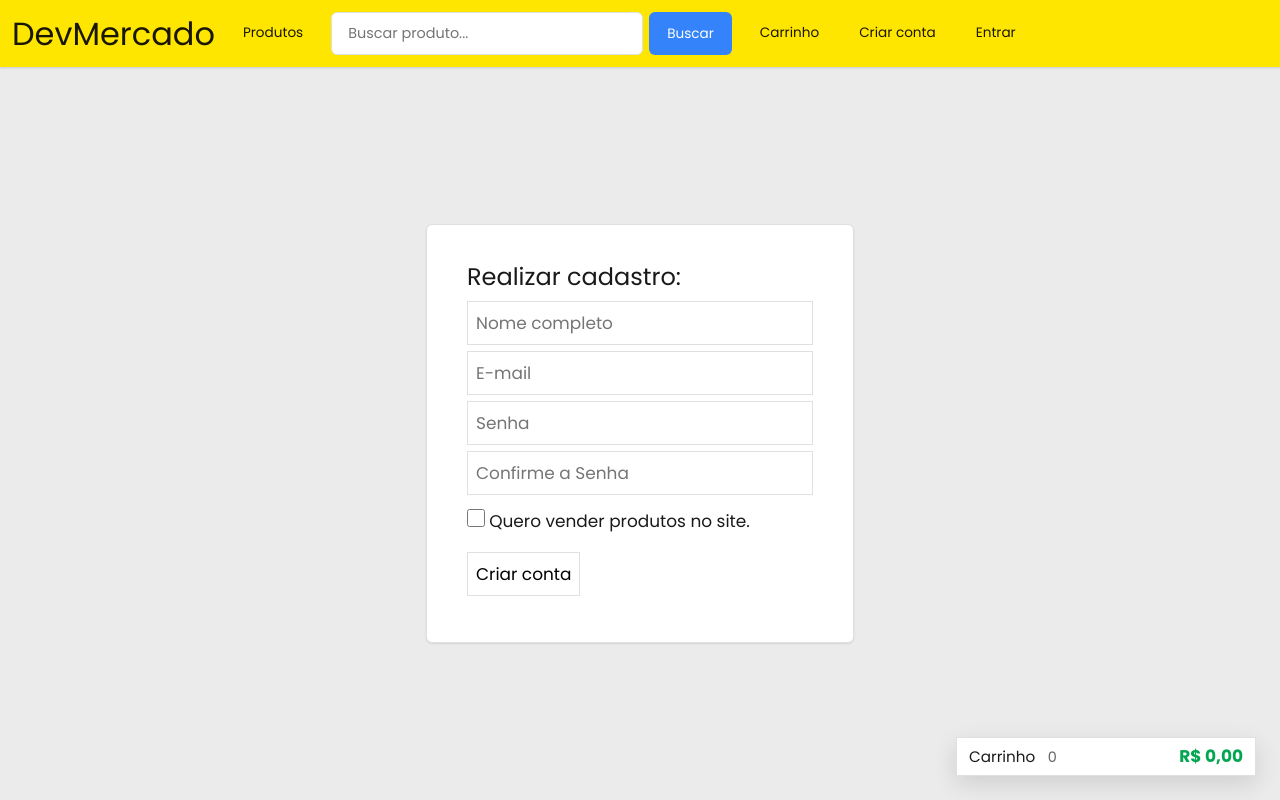
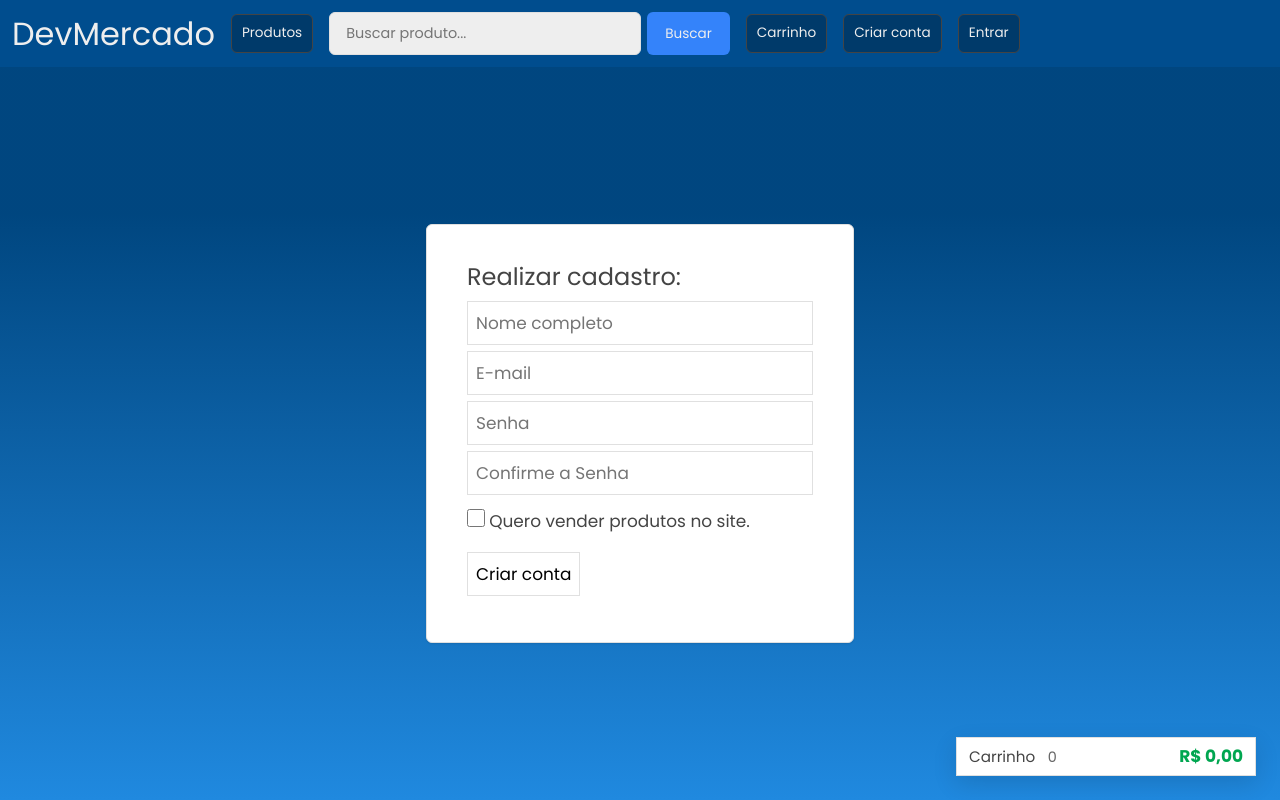
Before and after one commit to douglasb78/DevMercado, a PHP site: page /register_page.php in a window 1280 px wide. Run offline with PHP 8.4, Linux system fonts and the light colour scheme; some libraries are stand-ins or nearby versions.

Commit message:
Aplicar CSS do tema antigo.

```diff
--- a/css/components/layout.css
+++ b/css/components/layout.css
@@ -1,9 +1,11 @@
 :root {
-	--ml-amarelo: #ffe600;
+	--ml-azul-navbar: #004d8e;
 	--ml-azul: #3483fa;
+	--ml-azul-banner: #0a5a9c;
 	--ml-azul-escuro: #2968c8;
 	--ml-verde: #00a650;
-	--ml-texto: rgba(0, 0, 0, .9);
+	--ml-texto: #444;
+	--ml-texto-alt: #eee;
 	--ml-texto-suave: rgba(0, 0, 0, .55);
 	--ml-fundo: #ebebeb;
 	--ml-card: #fff;
@@ -48,6 +50,8 @@ button:hover {
 	flex-direction: column;
 	flex: 1 1 auto;
 	padding: 24px 0;
+	background: linear-gradient(to bottom, hsl(207 100% 25% / 1) 20%, hsl(207 75% 50% / 1) 100%);
+	background-repeat: no-repeat;
 }
 
 #website-content h2 {
@@ -69,6 +73,10 @@ button:hover {
 /* Mensagens de feedback */
 .msg-erro { color: #c00; margin-bottom: 12px; }
 .msg-ok   { color: #0a7d34; margin-bottom: 12px; }
+
+.perfil-hint, .perfil-header-info * {
+	margin-top: 12px;
+}
 
 /* Aviso inline (exibido via JS) */
 .aviso-inline {
--- a/css/components/navbar.css
+++ b/css/components/navbar.css
@@ -7,7 +7,7 @@
 	padding: 12px;
 	box-sizing: border-box;
 	flex-shrink: 0;
-	background-color: var(--ml-amarelo);
+	background-color: var(--ml-azul-navbar);
 	box-shadow: 0 1px 2px rgba(0, 0, 0, 0.15);
 }
 
@@ -29,7 +29,7 @@
 
 .navbar h1 {
 	font-size: 2rem;
-	color: var(--ml-texto);
+	color: var(--ml-texto-alt);
 	font-family: "Poppins", 'Segoe UI', Tahoma, Geneva, Verdana, sans-serif;
 }
 
@@ -37,7 +37,7 @@
 	border-radius: var(--ml-raio);
 	padding: 0 18px;
 	background: var(--ml-azul);
-	color: #fff;
+	color: var(--ml-texto-alt);
 	border: none;
 	cursor: pointer;
 	font-size: 0.85rem;
@@ -51,22 +51,22 @@
 	align-items: center;
 	justify-content: center;
 	box-sizing: border-box;
-	color: var(--ml-texto);
+	color: var(--ml-texto-alt);
 	text-align: center;
-	background: transparent;
-	border: none;
+	background: #003a6a;
+	border: 1px solid #444;
+	padding: 10px;
+	border-radius: var(--ml-raio);
 	text-decoration: none;
 	transition: background 0.2s;
-	padding: 8px 12px;
 	line-height: 1.2;
-	border-radius: var(--ml-raio);
 	font-family: "Poppins", 'Segoe UI', Tahoma, Geneva, Verdana, sans-serif;
 	font-size: 0.85rem;
 	white-space: nowrap;
 }
 
 .nav-links a:hover {
-	color: var(--ml-texto);
+	color: var(--ml-texto-alt);
 	background: rgba(0, 0, 0, 0.08);
 }
 
@@ -90,7 +90,7 @@
 .search-bar input {
 	flex: 1 1 auto;
 	min-width: 0;
-	background: #fff;
+	background: #eee;
 	border: 1px solid var(--ml-borda);
 	padding: 10px 16px;
 	margin-right: 6px;
--- a/css/pages/home.css
+++ b/css/pages/home.css
@@ -6,7 +6,7 @@
     flex: 1;
 }
 .home-banner {
-    background: var(--ml-azul);
+    background: var(--ml-azul-banner);
     color: white;
     padding: 48px 36px;
     border-radius: var(--ml-raio);
@@ -36,7 +36,7 @@
 .home-banner a:hover { background: #e8f4ff; }
 
 .home-section-title {
-    color: var(--ml-texto);
+	color: var(--ml-texto-alt);
     font-size: 1.4rem;
     font-weight: 600;
     margin-bottom: 0;
--- a/css/pages/profile.css
+++ b/css/pages/profile.css
@@ -2,7 +2,6 @@
 	background-color: white;
 	padding: 40px;
 	border: 1px solid var(--ml-borda);
-	border-radius: var(--ml-raio);
 	box-shadow: var(--ml-sombra);
 	max-width: 1040px;
 	margin: auto;
--- a/dao/config.php
+++ b/dao/config.php
@@ -1,11 +1,8 @@
 <?php
-// Credenciais de conexão do banco de dados.
-// Ajuste conforme o ambiente. Mantenha este arquivo FORA do controle de versão
-// (não comitar credenciais).
 return [
     'host' => 'localhost',
     'port' => '5432',
     'name' => 'devmercado',
     'user' => 'postgres',
-    'pass' => '@GSkpx87',
+    'pass' => 'ucs',
 ];
```
